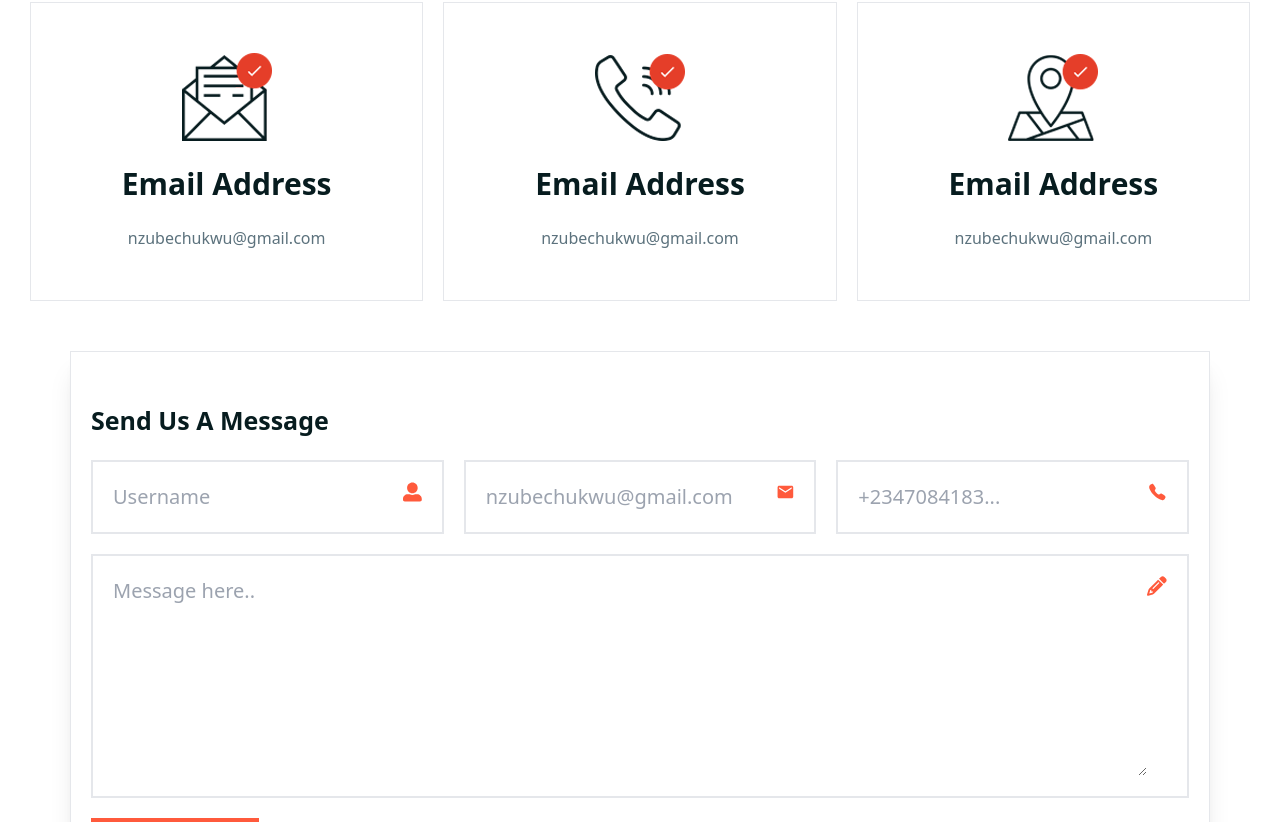
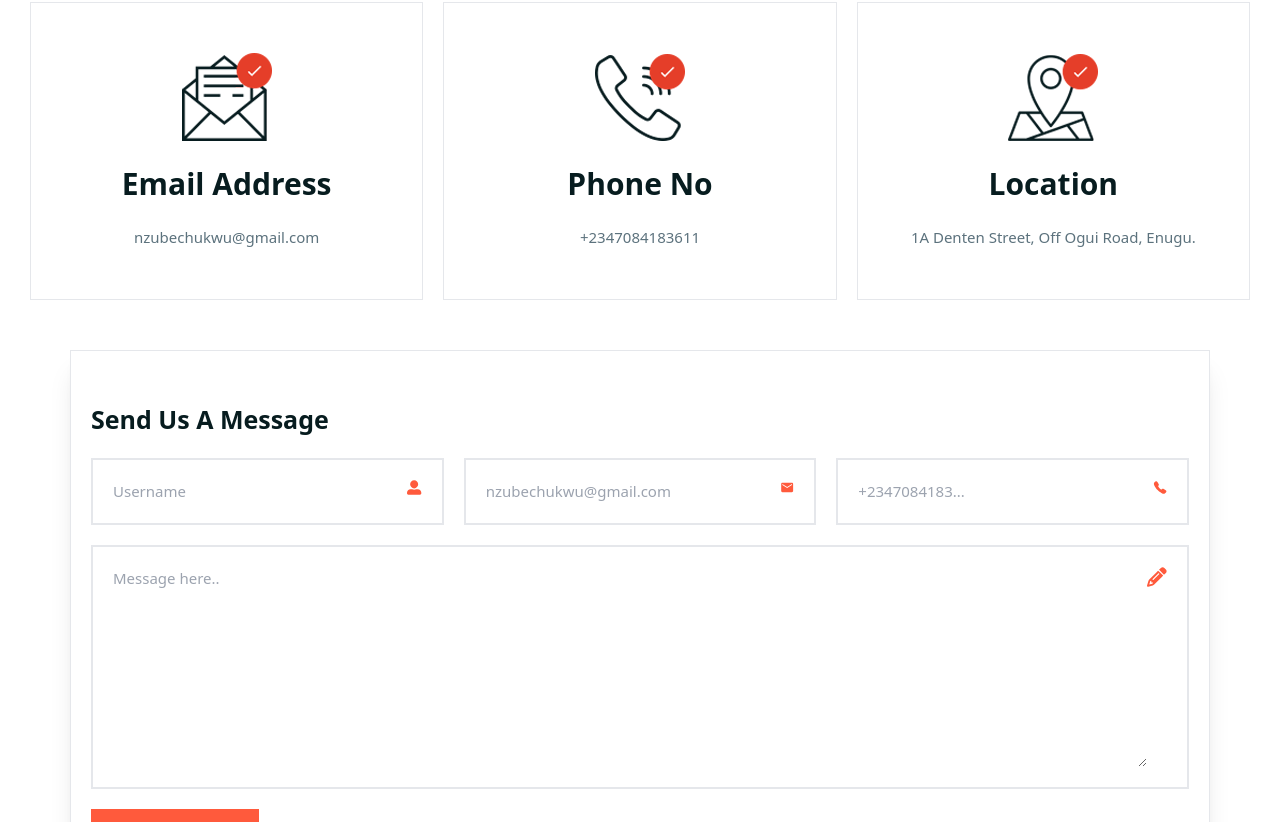
Before and after one commit to DesmondNzubechi/REAL-ESTATE-FRONTEND, a Next.js app: page /contact-us in a window 1280 px wide. Shown: the part 498-1320 px from the top of the page. Built offline with nearby package versions, Linux system fonts and the light colour scheme; grey boxes are pictures that could not be loaded.

Commit message:
new change

```diff
--- a/components/aboutCard/aboutCard.tsx
+++ b/components/aboutCard/aboutCard.tsx
@@ -15,28 +15,28 @@ export const AboutCard = () => {
             </div>
             <div className='flex flex-col gap-[30px] max-w-[600px] '>
                 <h2 className='bg-titleBg text-btn-primary text-[15px] px-[20px] rounded-full py-[10px] font-bold w-fit '>About Us</h2>
-                <h1 className='font-bold text-[30px] text-textTitle '>The Leading Real Estate Rental Marketplace.</h1>
-                <p className='text-textColor font-medium text-[15px] '>Over 39,000 people work for us in more than 70 countries all over the This breadth of global coverage, combined with specialist services</p>
+                <h1 className='font-bold text-[15px] md:text-[20px] lg:text-[30px] text-textTitle '>The Leading Real Estate Rental Marketplace.</h1>
+                <p className='text-textColor font-medium text-[12px] md:text-[15px] '>Over 39,000 people work for us in more than 70 countries all over the This breadth of global coverage, combined with specialist services</p>
                 <div className='grid grid-cols-1 md:grid-cols-2 gap-5'>
                     <div className='flex gap-5 items-center'>
-                        <FaHouseLaptop className='bg-titleBg text-btn-primary p-[10px] text-[50px] rounded-full'/>
-                        <p className='text-textColor text-[15px] '>Smart Home Design</p>
+                        <FaHouseLaptop className='bg-titleBg text-btn-primary p-[10px] text-[40px] md:text-[50px] rounded-full'/>
+                        <p className='text-textColor text-[12px] md:text-[15px] '>Smart Home Design</p>
                     </div>
                     <div className='flex gap-5 items-center'>
-                        <FaHouseLaptop className='bg-titleBg text-btn-primary p-[10px] text-[50px] rounded-full'/>
-                        <p className='text-textColor text-[15px] '>Smart Home Design</p>
+                        <FaHouseLaptop className='bg-titleBg text-btn-primary p-[10px] text-[40px] md:text-[50px] rounded-full'/>
+                        <p className='text-textColor text-[12px] md:text-[15px] '>Smart Home Design</p>
                     </div>
                     <div className='flex gap-5 items-center'>
-                        <FaHouseLaptop className='bg-titleBg text-btn-primary p-[10px] text-[50px] rounded-full'/>
-                        <p className='text-textColor text-[15px] '>Smart Home Design</p>
+                        <FaHouseLaptop className='bg-titleBg text-btn-primary p-[10px] text-[40px] md:text-[50px] rounded-full'/>
+                        <p className='text-textColor text-[12px] md:text-[15px] '>Smart Home Design</p>
                     </div>
                     <div className='flex gap-5 items-center'>
-                        <FaHouseLaptop className='bg-titleBg text-btn-primary p-[10px] text-[50px] rounded-full'/>
-                        <p className='text-textColor text-[15px] '>Smart Home Design</p>
+                        <FaHouseLaptop className='bg-titleBg text-btn-primary p-[10px] text-[40px] md:text-[50px] rounded-full'/>
+                        <p className='text-textColor text-[12px] md:text-[15px] '>Smart Home Design</p>
 </div>
                 </div>
                 <div className=' border-l-[20px] border-btn-primary py-[50px]  p-[20px] bg-titleBg '>
-                    <p className='text-textColor'>
+                    <p className='text-textColor text-[12px] md:text-[15px]'>
                     Enimad minim veniam quis nostrud exercitation
 llamco laboris. Lorem ipsum dolor sit amet
 
--- a/components/contactUs/contactUs.tsx
+++ b/components/contactUs/contactUs.tsx
@@ -15,18 +15,18 @@ export const ContactUsComponent = () => {
         <div className='grid grid-cols-1 w-full md:grid-cols-2 gap-5 px-[30px]  lg:grid-cols-3'>
             <div className='border flex flex-col gap-5 w-full items-center justify-center py-[50px] px-[50px] '>
                 <Image src={emailIcon} alt=''/>
-                <h1 className='text-textTitle font-bold text-[30px]'>Email Address</h1>
-                <p className='text-textColor  '>nzubechukwu@gmail.com</p>
+                <h1 className='text-textTitle font-bold text-[20px] md:text-[25px] lg:text-[30px]'>Email Address</h1>
+                <p className='text-textColor text-[12px] md:text-[15px]  '>nzubechukwu@gmail.com</p>
             </div>
             <div className='border flex flex-col gap-5 w-full items-center justify-center py-[50px] px-[50px] '>
                 <Image src={callIcon} alt=''/>
-                <h1 className='text-textTitle font-bold text-[30px]'>Email Address</h1>
-                <p className='text-textColor  '>nzubechukwu@gmail.com</p>
+                <h1 className='text-textTitle font-bold text-[20px] md:text-[25px] lg:text-[30px]'>Phone No</h1>
+                <p className='text-textColor text-[12px] md:text-[15px]  '>+2347084183611</p>
             </div>
             <div className='border flex flex-col gap-5  w-full items-center justify-center py-[50px] px-[50px] '>
                 <Image src={locationIcon} alt=''/>
-                <h1 className='text-textTitle font-bold text-[30px]'>Email Address</h1>
-                <p className='text-textColor  '>nzubechukwu@gmail.com</p>
+                <h1 className='text-textTitle font-bold text-[20px] md:text-[25px] lg:text-[30px]'>Location</h1>
+                <p className='text-textColor text-[12px] md:text-[15px]  '>1A Denten Street, Off Ogui Road, Enugu.</p>
             </div>
         </div>
 
@@ -34,24 +34,24 @@ export const ContactUsComponent = () => {
             <div className='px-[70px] mb-[-100px] relative z-1 '>
         <div className='shadow-xl px-[20px] border py-[50px]  bg-primaryBg'>
             <div className='flex flex-col gap-[20px] '>
-                <h1 className='capitalize text-textTitle font-bold text-[25px]'>Send Us a message</h1>
+                <h1 className='capitalize text-textTitle font-bold text-[20px] md:text-[25px]'>Send Us a message</h1>
                 <div className='grid grid-cols gap-[20px] md:grid-cols-2 lg:grid-cols-3'>
                     <div className='border-[2px] flex justify-between px-[20px] py-[20px] '>
-                        <input type="text" placeholder='Username' className='text-btn2 outline-0 w-full text-[20px] ' />
-                        <FaUserAlt className='text-[20px] text-btn-primary'/>
+                        <input type="text" placeholder='Username' className='text-btn2 outline-0 w-full text-[15px] ' />
+                        <FaUserAlt className='text-[15px] text-btn-primary'/>
                     </div>
                     <div className='border-[2px] flex justify-between px-[20px] py-[20px] '>
-                        <input type="email" placeholder='nzubechukwu@gmail.com' className='text-btn2 w-full outline-0 text-[20px] ' />
-                        <MdEmail className='text-[20px] text-btn-primary'/>
+                        <input type="email" placeholder='nzubechukwu@gmail.com' className='text-btn2 w-full outline-0 text-[15px] ' />
+                        <MdEmail className='text-[15px] text-btn-primary'/>
                     </div>
                     <div className='border-[2px] flex justify-between px-[20px] py-[20px] '>
 
-                        <input type="tel" placeholder='+2347084183...' className='text-btn2 w-full outline-0 text-[20px] ' />
-                        <IoCall className='text-[20px] text-btn-primary'/>
+                        <input type="tel" placeholder='+2347084183...' className='text-btn2 w-full outline-0 text-[15px] ' />
+                        <IoCall className='text-[15px] text-btn-primary'/>
                     </div>
                     <div className='border-[2px] md:col-span-3 flex justify-between px-[20px] py-[20px] '>
 
-<textarea  placeholder='Message here..' className='text-btn2 h-[200px] w-full outline-0 text-[20px] ' />
+<textarea  placeholder='Message here..' className='text-btn2 h-[200px] w-full outline-0 text-[15px] ' />
 <FaPencil className='text-[20px] text-btn-primary'/>
                     </div>
                     <button className='text-light w-fit bg-btn-primary px-[30px] py-[15px] capitalize '>Send message</button>
--- a/components/fullBlog/fullBlog.tsx
+++ b/components/fullBlog/fullBlog.tsx
@@ -70,16 +70,16 @@ Lorem ipsum dolor sit amet, consectetur adipisicing elit. Consectetur expedita v
                     </div>
                 </div>
 
-                <div className="flex flex-col gap-5 p-4 bg-secondaryBg">
+                <div className="flex flex-col gap-5 w-full p-4 bg-secondaryBg">
                 <h1 className="font-bold px-[10px] border-l-[5px] border-btn-primary text-textTitle text-[15px] md:text-[30px] ">Post A Comment</h1>
-                <div className=' flex justify-between bg-light px-[20px] py-[20px] '>
+                <div className=' flex w-full justify-between bg-light px-[20px] py-[20px] '>
 
 <input type="text" placeholder='Your Name...' className='text-btn2 w-full  outline-0 text-[15px] ' />
 <FaPencil className='text-[15px] text-btn-primary'/>
 </div>
-<div className=' md:col-span-3 flex justify-between bg-light px-[20px] py-[20px] '>
+<div className=' w-full md:col-span-3 flex justify-between bg-light px-[20px] py-[20px] '>
 
-<textarea  placeholder='Write Your Comment Here..' className='text-btn2  h-[200px] w-full outline-0 text-[15px] ' />
+<textarea  placeholder='Write Your Comment Here..' className='text-btn2  min-h-[200px] w-full outline-0 text-[15px] ' />
 <FaPencil className='text-[15px] text-btn-primary'/>
 </div>
 <button className='text-light w-fit bg-btn-primary px-[30px] py-[15px] capitalize '>Send message</button>
```
